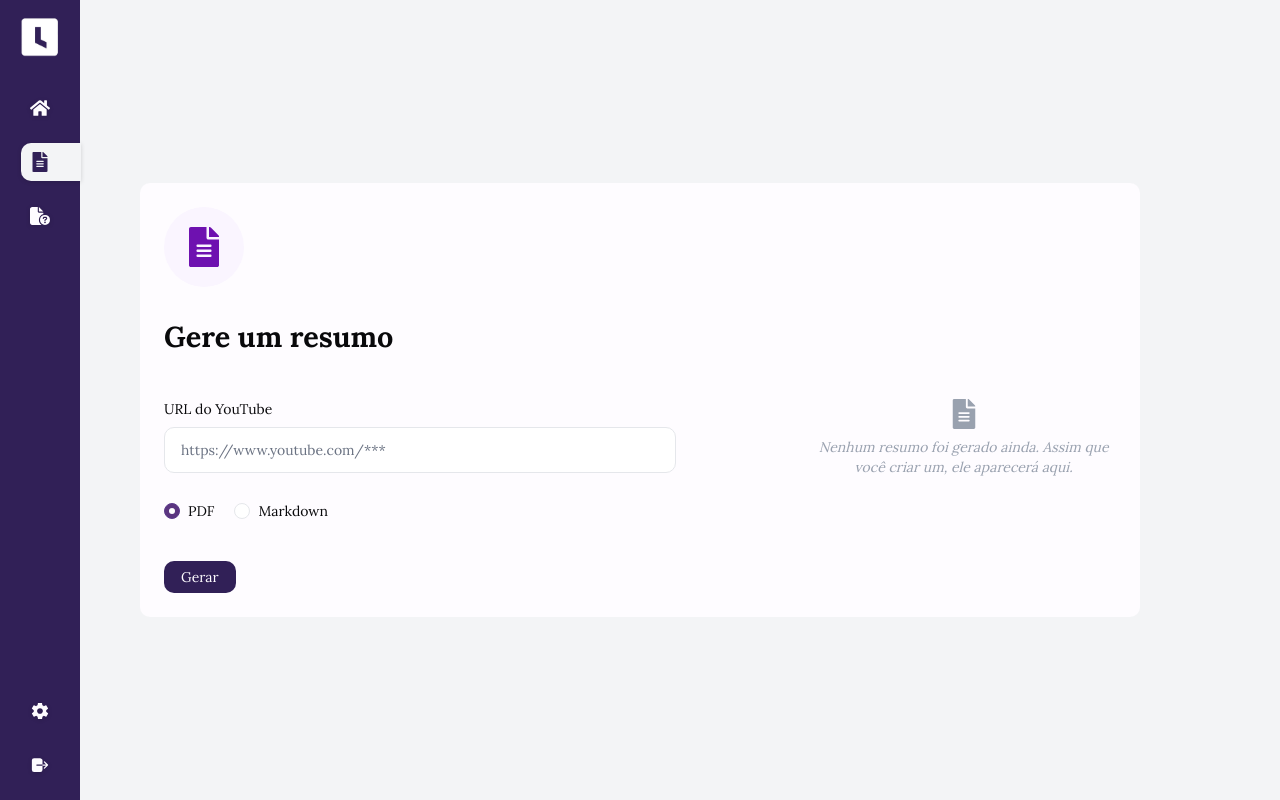
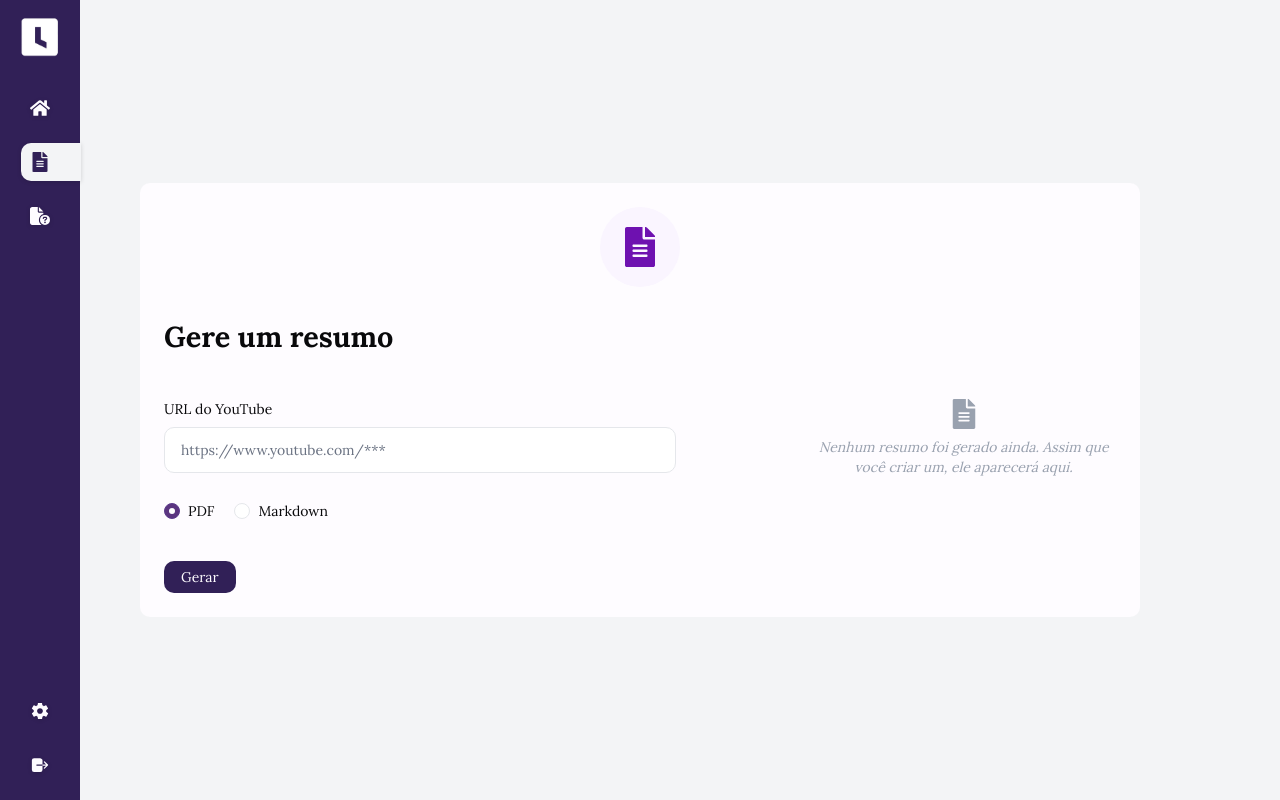
Before and after one commit to Francine02/Lectify, a Next.js app: page /gerar-resumo in a window 1280 px wide. Shown: the top 800 px of the page. Built offline with nearby package versions, Linux system fonts and the light colour scheme; no server answers.

Commit message:
style (icon-circle): remove mx to lg screens

```diff
--- a/src/components/IconCircle/index.tsx
+++ b/src/components/IconCircle/index.tsx
@@ -20,8 +20,8 @@ export function IconCircle({ type }: IconCircleProps) {
     const { icon: Icon, bg, iconColor } = iconStyle[type];
 
     return (
-        <div className={cn(bg, 'w-fit rounded-full p-5 mx-auto lg:mx-0')}>
-            <Icon className={cn(iconColor, 'size-10')} />
+        <div className={cn(bg, 'w-fit rounded-full p-5 mx-auto')}>
+            <Icon className={cn(iconColor, 'size-10 ')} />
         </div>
     );
 }
```
